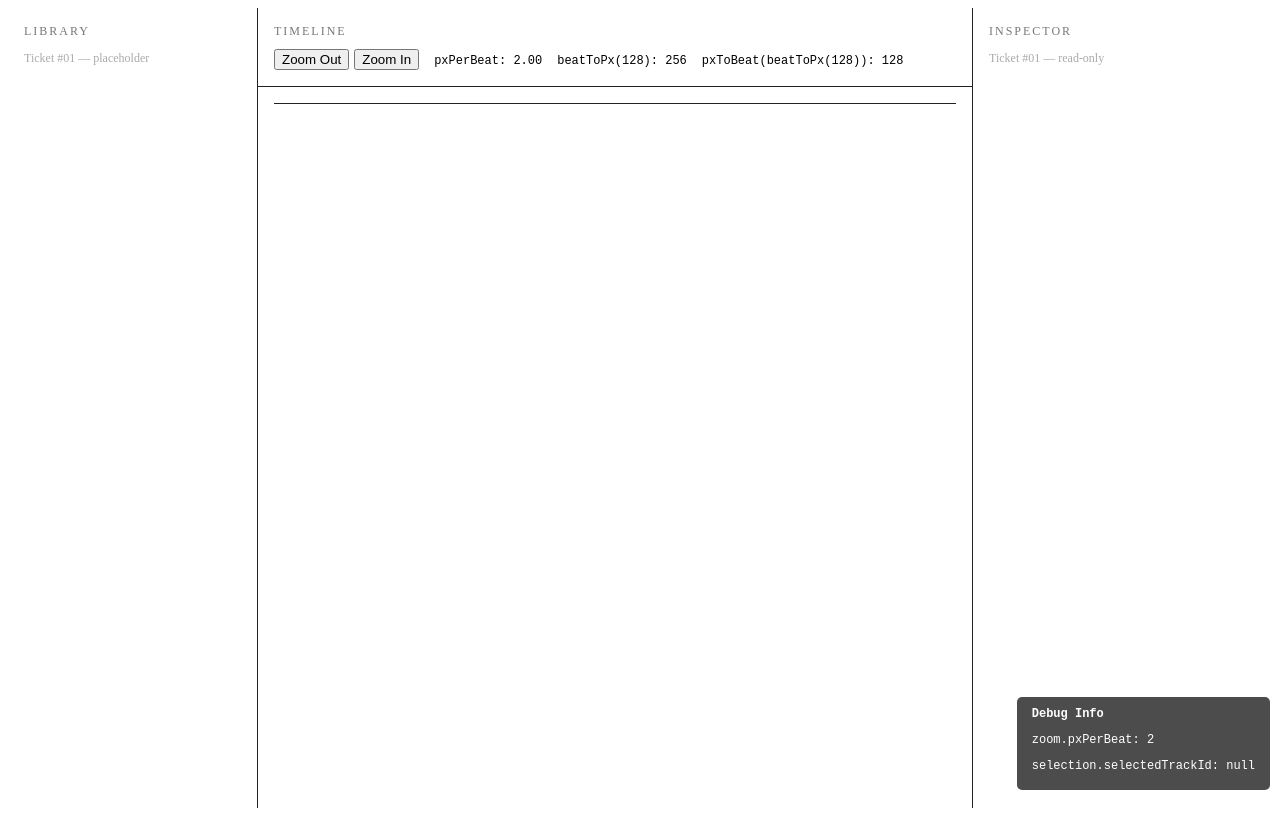
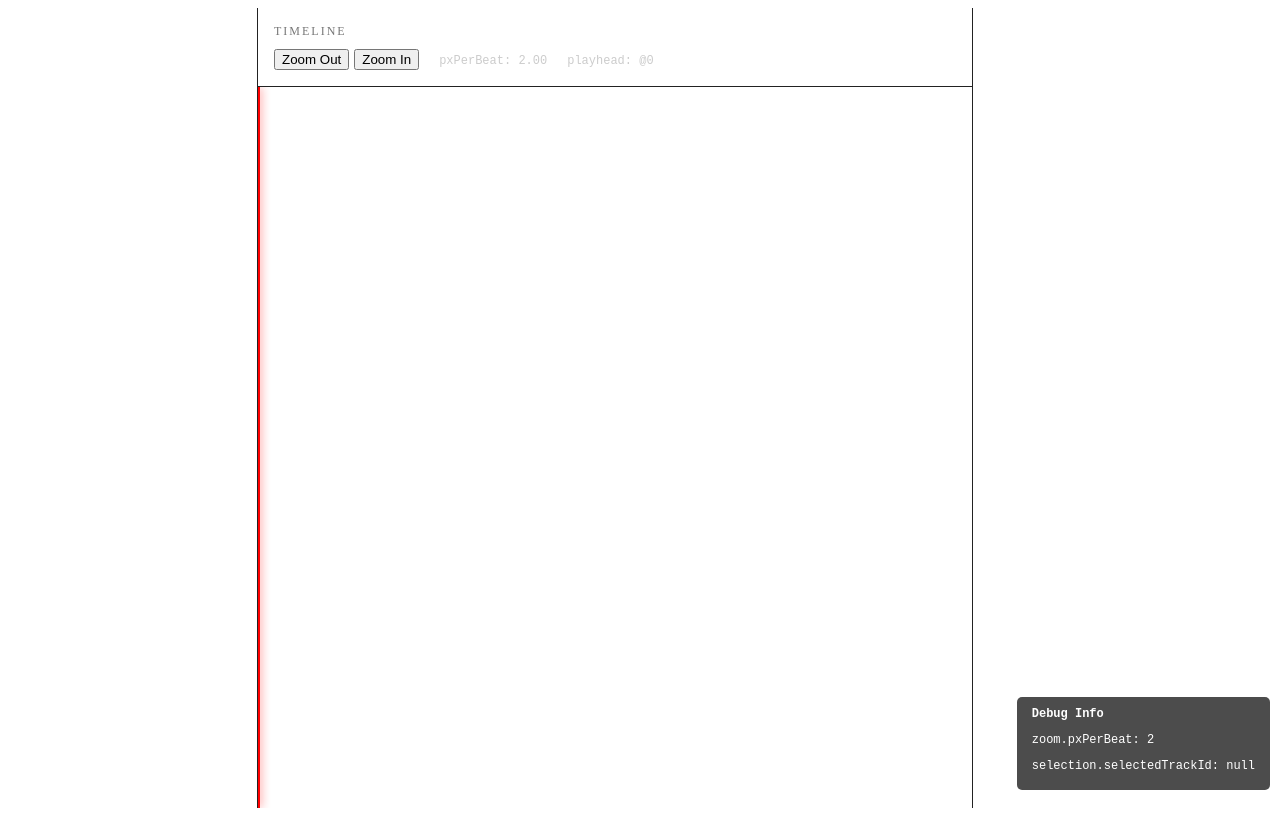
Before and after one commit to nodohq/docs, a React (Vite) app: page / in a window 1280 px wide. Built offline with nearby package versions, Linux system fonts and the light colour scheme.

Commit message:
feat(grid): add BeatGrid component and snap logic

```diff
--- a/src/App.jsx
+++ b/src/App.jsx
@@ -1,32 +1,60 @@
-import React from "react";
-import { useEffect } from "react";
+import React, { useEffect, useRef, useState } from "react";
 import { useProjectStore } from "./store/useProjectStore";
 import { loadProjectState } from "./storage/projectDb";
 import { subscribeProjectPersistence } from "./storage/subscribeProjectPersistence";
-import { beatToPx, pxToBeat } from "./utils/projection"; // Import projection utils
+import { beatToPx, pxToBeat } from "./utils/projection";
+import { snapPxToBeat } from "./utils/snap";
 import Debug from "./components/Debug";
+import BeatGrid from "./components/BeatGrid";
 
 export default function App() {
   const hydrateFromStorage = useProjectStore((s) => s.hydrateFromStorage);
-  const { pxPerBeat } = useProjectStore((s) => s.zoom);
+
+  // --- Store State ---
+  const pxPerBeat = useProjectStore((s) => s.zoom.pxPerBeat);
   const setPxPerBeat = useProjectStore((s) => s.setPxPerBeat);
+  const playheadBeat = useProjectStore((s) => s.timeline.playheadBeat);
+  const setPlayheadBeat = useProjectStore((s) => s.setPlayheadBeat);
+
+  // --- Ticket #04: Timeline container size for grid rendering ---
+  const timelineContainerRef = useRef(null);
+  const [timelineWidth, setTimelineWidth] = useState(0);
 
   useEffect(() => {
+    // Load state and set up persistence
     let stopPersistence = null;
-
     (async () => {
       const saved = await loadProjectState();
       if (saved) hydrateFromStorage(saved);
-
       stopPersistence = subscribeProjectPersistence(useProjectStore);
     })();
 
+    // Set up ResizeObserver for timeline width
+    const observer = new ResizeObserver(entries => {
+      if (entries[0]) {
+        setTimelineWidth(entries[0].contentRect.width);
+      }
+    });
+    if (timelineContainerRef.current) {
+      observer.observe(timelineContainerRef.current);
+    }
+
     return () => {
       if (stopPersistence) stopPersistence();
+      if (timelineContainerRef.current) observer.unobserve(timelineContainerRef.current);
     };
   }, [hydrateFromStorage]);
 
-  // --- Ticket #02: UI Debug Info ---
+  // --- Ticket #04: Click handler for playhead ---
+  const handleTimelineClick = (e) => {
+    if (!timelineContainerRef.current) return;
+    const rect = timelineContainerRef.current.getBoundingClientRect();
+    const localX = e.clientX - rect.left;
+    const newBeat = snapPxToBeat(localX, pxPerBeat);
+    setPlayheadBeat(newBeat);
+  };
+
+  // --- Debug Info ---
   const beatTestValue = 128;
   const pxTestValue = beatToPx(beatTestValue, pxPerBeat);
   const roundtripBeat = pxToBeat(pxTestValue, pxPerBeat);
@@ -40,43 +68,45 @@ export default function App() {
       }}
     >
       <aside style={{ borderRight: "1px solid #222", padding: 16 }}>
-        <div style={{ fontSize: 12, letterSpacing: 2, color: "#777" }}>
-          LIBRARY
-        </div>
-        <p style={{ color: "#aaa", fontSize: 12 }}>
-          Ticket #01 — placeholder
-        </p>
+        {/* ... Library ... */}
       </aside>
 
-      <main style={{ overflow: "hidden" }}>
-        <div style={{ borderBottom: "1px solid #222", padding: 16 }}>
-          <div style={{ fontSize: 12, letterSpacing: 2, color: "#777" }}>
-            TIMELINE
-          </div>
-
-          {/* --- TICKET #02: ZOOM CONTROLS & DEBUG --- */}
-          <div style={{ marginTop: 10, fontFamily: 'monospace', fontSize: 12 }}>
+      <main style={{ overflow: "hidden", display: "flex", flexDirection: "column" }}>
+        <div style={{ borderBottom: "1px solid #222", padding: 16, flexShrink: 0 }}>
+          <div style={{ fontSize: 12, letterSpacing: 2, color: "#777" }}>TIMELINE</div>
+          <div style={{ marginTop: 10, fontFamily: 'monospace', fontSize: 12, color: '#ccc' }}>
             <button onClick={() => setPxPerBeat(pxPerBeat / 2)}>Zoom Out</button>
             <button onClick={() => setPxPerBeat(pxPerBeat * 2)} style={{ marginLeft: 5 }}>Zoom In</button>
-            <span style={{ marginLeft: 15 }}>pxPerBeat: {pxPerBeat.toFixed(2)}</span>
-            <span style={{ marginLeft: 15 }}>beatToPx(128): {pxTestValue}</span>
-            <span style={{ marginLeft: 15 }}>pxToBeat(beatToPx(128)): {roundtripBeat}</span>
+            <span style={{ marginLeft: 20 }}>pxPerBeat: {pxPerBeat.toFixed(2)}</span>
+            <span style={{ marginLeft: 20 }}>playhead: @{playheadBeat}</span>
           </div>
-          {/* --- END TICKET #02 --- */}
+        </div>
 
-        </div>
-        <div style={{ padding: 16 }}>
-          <div style={{ height: 1, background: "#222" }} />
+        {/* --- TIMELINE CONTENT (Ticket #04) --- */}
+        <div
+          ref={timelineContainerRef}
+          onClick={handleTimelineClick}
+          style={{ flexGrow: 1, position: 'relative', overflowX: 'auto', cursor: 'pointer' }}
+        >
+          <BeatGrid width={timelineWidth} />
+
+          {/* Playhead Marker */}
+          <div style={{
+            position: 'absolute',
+            left: `${beatToPx(playheadBeat, pxPerBeat)}px`,
+            top: 0,
+            width: '2px',
+            height: '100%',
+            backgroundColor: 'red',
+            pointerEvents: 'none',
+            boxShadow: '0 0 10px red',
+          }}/>
+
         </div>
       </main>
 
       <aside style={{ borderLeft: "1px solid #222", padding: 16 }}>
-        <div style={{ fontSize: 12, letterSpacing: 2, color: "#777" }}>
-          INSPECTOR
-        </div>
-        <p style={{ color: "#aaa", fontSize: 12 }}>
-          Ticket #01 — read-only
-        </p>
+        {/* ... Inspector ... */}
       </aside>
 
       <Debug />
--- /dev/null
+++ b/src/components/BeatGrid.jsx
@@ -0,0 +1,67 @@
+import React, { useMemo } from 'react';
+import { useProjectStore } from '../store/useProjectStore';
+import { beatToPx } from '../utils/projection';
+
+const MIN_PX_PER_LINE = 4; // Min px between lines to avoid moiré
+const MAX_LINES = 600;     // Safety cap
+
+export default function BeatGrid({ width }) {
+  const pxPerBeat = useProjectStore(s => s.zoom.pxPerBeat);
+
+  const gridLines = useMemo(() => {
+    if (!width || pxPerBeat <= 0) return [];
+
+    const totalBeats = Math.floor(width / pxPerBeat);
+    if (totalBeats === 0) return [];
+
+    // --- Adaptive Step Logic ---
+    const possibleSteps = [1, 2, 4, 8, 16, 32, 64, 128, 256];
+    let beatStep = possibleSteps[0];
+
+    for (const step of possibleSteps) {
+      const lines = totalBeats / step;
+      const pxPerLine = width / lines;
+
+      if (pxPerLine >= MIN_PX_PER_LINE && lines <= MAX_LINES) {
+        beatStep = step;
+        break; // Found a suitable step
+      }
+    }
+    // If no suitable step found, it will default to the last one (widest)
+    if (totalBeats / beatStep > MAX_LINES) {
+        beatStep = possibleSteps.find(s => totalBeats / s <= MAX_LINES) || possibleSteps[possibleSteps.length - 1];
+    }
+
+    // --- Generate Line Data ---
+    const lines = [];
+    const beatsPerBar = 16; // Typically 4/4 time, 4 beats per bar, 16th notes are common subdivisions
+
+    for (let beat = 0; beat < totalBeats; beat += beatStep) {
+      const isStrong = beat % beatsPerBar === 0;
+      lines.push({
+        beat,
+        isStrong,
+        key: `grid-${beat}`,
+      });
+    }
+    return lines;
+  }, [width, pxPerBeat]);
+
+  return (
+    <div style={{ position: 'absolute', top: 0, left: 0, width: '100%', height: '100%', pointerEvents: 'none' }}>
+      {gridLines.map(({ beat, isStrong }) => (
+        <div
+          key={`grid-${beat}`}
+          style={{
+            position: 'absolute',
+            left: `${beatToPx(beat, pxPerBeat)}px`,
+            top: 0,
+            width: '1px',
+            height: '100%',
+            backgroundColor: isStrong ? 'rgba(255, 255, 255, 0.15)' : 'rgba(255, 255, 255, 0.07)',
+          }}
+        />
+      ))}
+    </div>
+  );
+}
--- a/src/storage/subscribeProjectPersistence.js
+++ b/src/storage/subscribeProjectPersistence.js
@@ -1,7 +1,7 @@
 import { saveProjectState } from "./projectDb";
 
 /**
- * Persistance: sauvegarde l'état "persistable" du store dans IndexedDB.
+ * Persistance: sauvegarde l\'état "persistable" du store dans IndexedDB.
  * - Debounce 250ms
  * - Ignore les fonctions/actions
  */
--- a/src/store/useProjectStore.js
+++ b/src/store/useProjectStore.js
@@ -1,5 +1,6 @@
 import { create } from "zustand";
 import { clampZoom } from "../utils/projection";
+import { snapBeatToBeat } from "../utils/snap";
 
 const DEFAULT = {
   bpmLocked: 126,
@@ -30,7 +31,7 @@ export const useProjectStore = create((set, get) => ({
     set(state => ({
       timeline: {
         ...state.timeline,
-        playheadBeat: Math.round(beat), // Sanitize and set (snap function will be in another commit)
+        playheadBeat: snapBeatToBeat(beat), // Sanitize and set
       }
     }))
   },
@@ -47,10 +48,10 @@ export const useProjectStore = create((set, get) => ({
 
   // --- Selection ---
   selectTrack: (trackId) => {
-    const exists = get().tracks.some((t) => t.id === trackId);
-    set(state => ({
-        selection: { ...state.selection, selectedTrackId: exists ? trackId : null }
-    }));
+    set(state => {
+        const exists = state.tracks.some((t) => t.id === trackId);
+        return { selection: { ...state.selection, selectedTrackId: exists ? trackId : null } };
+    });
   },
 
   getSelectedTrack: () => {
@@ -76,6 +77,7 @@ export const useProjectStore = create((set, get) => ({
       zoom: data.zoom ?? state.zoom,
       selection: data.selection ?? state.selection,
       tracks: data.tracks ?? state.tracks,
+      // Ticket #04: Ensure timeline object (including playhead) is hydrated
       timeline: data.timeline ?? state.timeline,
     }));
   },
--- a/src/utils/projection.js
+++ b/src/utils/projection.js
@@ -1,84 +1,55 @@
-
 /**
  * Ticket #02 - Projection Utilities
  *
  * This module contains pure, deterministic functions for projecting
  * beats (internal time unit) to pixels (visual representation) and back.
  * It ensures that the core logic is separate from the application state.
+ * It also enforces the "beat is integer" contract.
  */
+
+/**
+ * Sanitizes a number to be a non-negative integer beat.
+ * @param {any} n The value to sanitize.
+ * @returns {number} A non-negative integer.
+ */
+function toIntBeat(n) {
+  const num = Number.isFinite(n) ? n : 0;
+  return Math.max(0, Math.round(num));
+}
 
 /**
  * Clamps the zoom level (pxPerBeat) to a safe, usable range.
  * @param {number} pxPerBeat - The desired pixels-per-beat value.
- * @returns {number} The clamped value.
+ * @returns {number} The clamped value, guaranteed to be > 0.
  */
 export function clampZoom(pxPerBeat) {
   const n = Number.isFinite(pxPerBeat) ? pxPerBeat : 1;
+  // Clamp between 0.25 and 512, ensuring it's always a positive number.
   return Math.max(0.25, Math.min(n, 512));
 }
 
 /**
  * Converts a beat value to a pixel value based on the current zoom.
- * @param {number} beat - The beat value (integer).
+ * The beat input is sanitized to an integer.
+ * @param {number} beat - The beat value.
  * @param {number} pxPerBeat - The current zoom level.
- * @returns {number} The corresponding pixel value (integer).
+ * @returns {number} The corresponding pixel value (can be a float).
  */
 export function beatToPx(beat, pxPerBeat) {
-  const b = Number.isFinite(beat) ? beat : 0;
-  const z = Number.isFinite(pxPerBeat) ? pxPerBeat : 1;
-  return Math.round(b * z);
+  const b = toIntBeat(beat);
+  const z = clampZoom(pxPerBeat);
+  return b * z;
 }
 
 /**
  * Converts a pixel value back to a beat value.
- * This function must be the inverse of beatToPx for integer beats to ensure
- * round-trip stability.
+ * The result is guaranteed to be a non-negative integer.
  * @param {number} px - The pixel value.
  * @param {number} pxPerBeat - The current zoom level.
  * @returns {number} The corresponding beat value (integer).
  */
 export function pxToBeat(px, pxPerBeat) {
   const p = Number.isFinite(px) ? px : 0;
-  // Avoid division by zero or negative zoom
-  const z = Number.isFinite(pxPerBeat) && pxPerBeat > 0 ? pxPerBeat : 1;
-  return Math.round(p / z);
+  const z = clampZoom(pxPerBeat);
+  return toIntBeat(p / z);
 }
-
-/**
- * Sanity check for round-trip stability.
- * This can be called from the browser console for verification.
- * e.g., `window.checkProjection()`
- */
-export function checkProjectionStability() {
-  const tests = [0, 1, 2, 8, 16, 128, 512, 1024];
-  const zooms = [0.25, 1, 2, 10, 96.5, 512];
-  let failures = 0;
-
-  console.log("--- Running Projection Stability Check ---");
-  zooms.forEach(zoom => {
-    console.log(`Zoom: ${zoom}px/beat`);
-    tests.forEach(beat => {
-      const px = beatToPx(beat, zoom);
-      const roundTripBeat = pxToBeat(px, zoom);
-      if (roundTripBeat !== beat) {
-        failures++;
-        console.error(
-          `FAIL: beat ${beat} -> px ${px} -> beat ${roundTripBeat}`
-        );
-      } else {
-        console.log(
-          ` OK : beat ${beat} -> px ${px} -> beat ${roundTripBeat}`
-        );
-      }
-    });
-  });
-
-  if (failures === 0) {
-    console.log("--- ✅ All projection tests passed! ---");
-  } else {
-    console.error(`--- ❌ ${failures} projection tests failed! ---`);
-  }
-}
-
-// For easy access from the console
-window.checkProjection = checkProjectionStability;
--- /dev/null
+++ b/src/utils/snap.js
@@ -0,0 +1,34 @@
+import { pxToBeat } from "./projection";
+
+/**
+ * Sanitizes a number to be a non-negative integer beat.
+ * This is the single source of truth for beat sanitation.
+ * @param {any} n The value to sanitize.
+ * @returns {number} A non-negative integer.
+ */
+function sanitizeBeat(n) {
+  const num = Number.isFinite(n) ? n : 0;
+  return Math.max(0, Math.round(num));
+}
+
+/**
+ * Snaps a pixel value to the nearest integer beat.
+ * Relies on the core projection logic.
+ * @param {number} px - The pixel value from the UI.
+ * @param {number} pxPerBeat - The current zoom level.
+ * @returns {number} A non-negative integer beat.
+ */
+export function snapPxToBeat(px, pxPerBeat) {
+  const rawBeat = pxToBeat(px, pxPerBeat);
+  return sanitizeBeat(rawBeat);
+}
+
+/**
+ * Ensures a beat value is a valid, non-negative integer.
+ * This is a simple pass-through to the sanitizer.
+ * @param {number} beat - The beat value to snap.
+ * @returns {number} A non-negative integer beat.
+ */
+export function snapBeatToBeat(beat) {
+  return sanitizeBeat(beat);
+}
```
Also changed, not shown: 1 other file (tests, documents, lock files or other folders).
